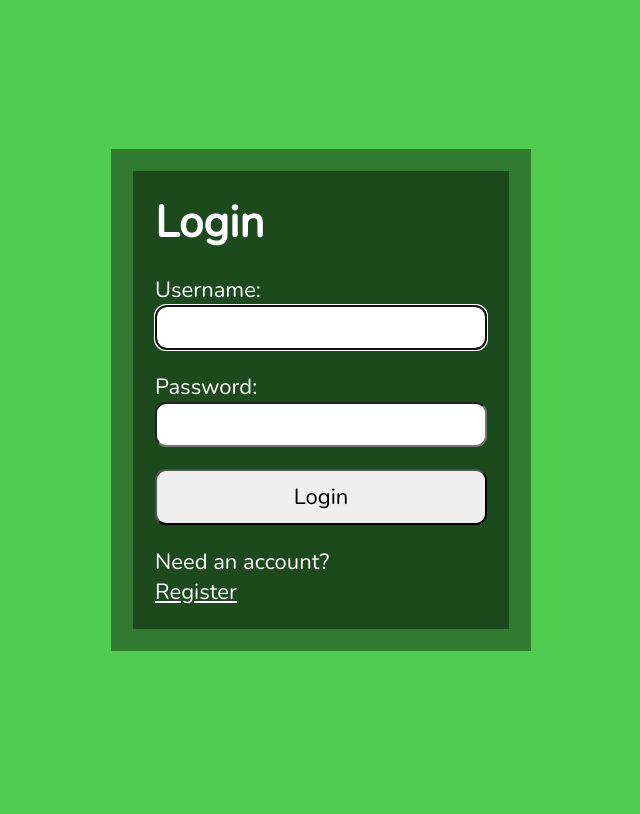
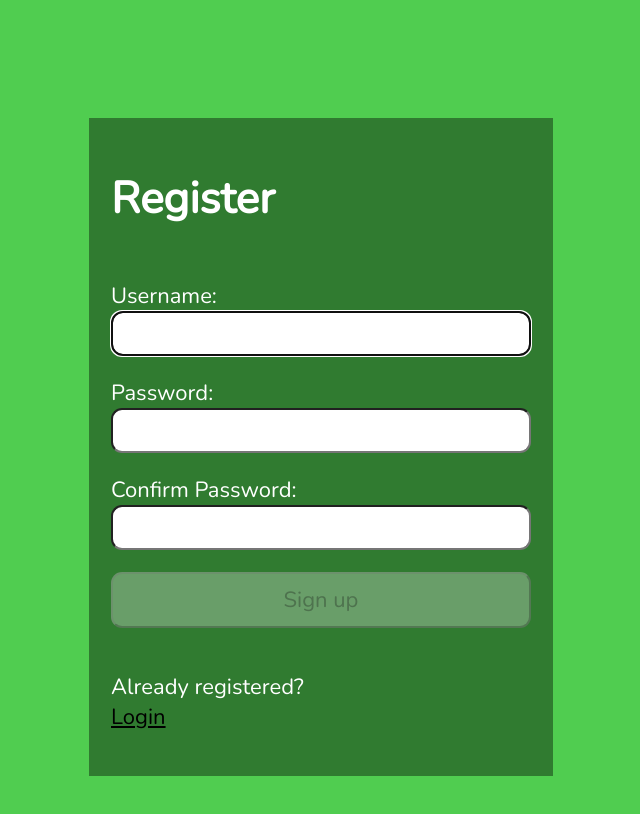
Before and after one commit to BHN16/frontseguridad, a React (Create React App) app: page / in a window 1280 px wide. Shown: the top 814 px of the page, without its empty margins (319-959 px from the left). Built offline with nearby package versions, Linux system fonts and the light colour scheme.

Commit message:
arreglados css's

```diff
--- a/src/App.js
+++ b/src/App.js
@@ -1,12 +1,13 @@
-import './App.css';
+//import './App.css';
 import Register from './components/Register/Register';
 import Login from './components/Login/Login';
+import Dashboard from './components/Dashboard/Dashboard';
 import { Routes, Route } from 'react-router-dom';
 
 function App() {
   return (
     <Routes>
-      <Route path='/' element={<Login />} />
+      <Route path='/' element={<Register />} />
     </Routes>
   );
 
--- a/src/api/axios.js
+++ b/src/api/axios.js
@@ -1,5 +1,5 @@
 import axios from "axios";
 
 export default axios.create({
-    baseUrl: 'http://localhost:3500'
+    baseUrl: 'http://127.0.0.1:5000'
 });
--- /dev/null
+++ b/src/components/Dashboard/Dashboard.css
@@ -0,0 +1,7 @@
+.container3 {
+    color: black;
+}
+
+a[href] {
+    color: black;
+}
--- /dev/null
+++ b/src/components/Dashboard/Dashboard.js
@@ -0,0 +1,16 @@
+import React, { useState, useEffect } from 'react'
+import './Dashboard.css'
+
+function Dashboard () {
+    return (
+        <div className='container3'>
+            <ul>
+                <li><a href='#'>menu</a></li>
+                <li><a href='#'>password</a></li>
+                <li><a href='#'>config</a></li>
+            </ul>
+        </div>
+    )
+}
+
+export default Dashboard;
--- a/src/components/Login/Login.css
+++ b/src/components/Login/Login.css
@@ -1,6 +1,13 @@
 @import url('https://fonts.googleapis.com/css2?family=Nunito&display=swap');
 
-.container {
+.container-login-container {
+    display: flex;
+    justify-content: center;
+    align-items: center;
+    padding: 5rem;
+}
+
+.login-container {
     width: 100%;
     max-width: 420px;
     min-height: 400px;
@@ -11,7 +18,7 @@
     background-color: rgba(0,0,0,0.4);
 }
 
-form {
+.login-form {
     display: flex;
     flex-direction: column;
     justify-content: center;
@@ -25,7 +32,7 @@ a, a:visited {
 
 input[type="text"],
 input[type="password"],
-button,
+.login-button,
 textarea {
   font-family: 'Nunito', sans-serif;
   font-size: 22px;
@@ -34,11 +41,11 @@ textarea {
 }
 
 label,
-button {
+.login-button {
   margin-top: 1rem;
 }
 
-button {
+.login-button {
   padding: 0.5rem;
 }
 
--- a/src/components/Login/Login.js
+++ b/src/components/Login/Login.js
@@ -35,11 +35,11 @@ function Login() {
     const handleSubmit = async (e) => {
         e.preventDefault(); // Para prevenir recaargar la pagina
         try { // nombreEnBD: nombreState
-            const pp = await hashPassword(pwd);
+            //const pp = await hashPassword(pwd);
             const response = await axios.post(LOGIN_URL,
                 JSON.stringify({
                     username: user,
-                    password: pp
+                    password: pwd
                 }),
                 {
                     headers: { 'Content-Type': 'application/json' },
@@ -62,14 +62,15 @@ function Login() {
     }
 
     return (
-        <div className='container'>
+        <div className='login-container'>
             <p ref={ errRef } className={ errMsg ? 'errmsg' : 'offscreen' } aria-live='assertive'>{ errMsg }</p>
             <h1>Login</h1>
-            <form onSubmit={handleSubmit}>
+            <form onSubmit={handleSubmit} className='login-form'>
                 <label htmlFor='username'>Username:</label>
                 <input
                     type='text'
                     id='username'
+                    className='username-input-container'
                     ref={userRef}
                     autoComplete='off'
                     onChange={(e) => setUser(e.target.value)}
@@ -82,7 +83,7 @@ function Login() {
                     onChange={(e) => setPwd(e.target.value)}
                     value={pwd}
                     required />
-                <button>Login</button>
+                <button className='login-button'>Login</button>
             </form>
             <p>
                 Need an account?<br />
--- a/src/components/Register/Register.css
+++ b/src/components/Register/Register.css
@@ -1,4 +1,10 @@
-div {
+.container-register-container {
+    display: flex;
+    justify-content: center;
+    align-items: center;
+    padding: 5rem;
+}
+.register-container {
     width: 100%;
     max-width: 420px;
     min-height: 400px;
@@ -9,7 +15,7 @@ div {
     background-color: rgba(0,0,0,0.4);
 }
 
-form {
+.register-form {
     display: flex;
     flex-direction: column;
     justify-content: space-evenly;
@@ -19,7 +25,7 @@ form {
 
 input[type="text"],
 input[type="password"],
-button,
+.register-button,
 textarea {
   font-family: 'Nunito', sans-serif;
   font-size: 22px;
@@ -28,11 +34,11 @@ textarea {
 }
 
 label,
-button {
+.register-button {
   margin-top: 1rem;
 }
 
-button {
+.register-button {
   padding: 0.5rem;
 }
 
--- a/src/components/Register/Register.js
+++ b/src/components/Register/Register.js
@@ -11,7 +11,7 @@ import { clear } from '@testing-library/user-event/dist/clear';
 const USER_REGEX = /^[a-zA-Z][a-zA-Z0-9-_]{3,23}$/;
 const PWD_REGEX = /^(?=.*[a-z])(?=.*[A-Z])(?=.*[0-9])(?=.*[!@#$%]).{8,24}$/;
 
-const REGISTER_URL = '/register';
+const REGISTER_URL = 'http://137.184.83.170:5000/auth';
 
 function Register() {
     const userRef = useRef();
@@ -64,31 +64,40 @@ function Register() {
 
     const handleSubmit = async (e) => {
         e.preventDefault();
+        const email = 'asdfasdf';
         try {
             const response = await axios.post(REGISTER_URL,
-                JSON.stringify({ username: user, password: pwd}),
+                JSON.stringify(
                     {
-                    headers: { 'Content-type': 'application/json' },
-                    withCredentials: true
+                        username: user,
+                        password: pwd,
+                        email: email
+                    }),
+                {
+                    headers: { 'Content-type': 'application/json' }
                 });
+            console.log(JSON.stringify(response?.data));
+            console.log('asdf');
             setSuccess(true);
             clearFields();
         } catch (err) {
-            if(!err?.respone) {
+            if(!err?.response) {
                 setErrMsg('No server respone');
             } else if(err.response?.status === 409) {
                 setErrMsg('Username taken');
             } else {
                 setErrMsg('Registration failed');
+                console.log(err.response);
             }
         }
     }
 
     return (
-        <div>
+        <div className='container-register-container'>
+            <div className='register-container'>
                 <p ref={errRef} className={ errMsg? 'errmsg' : 'offscreen'} aria-live='assertive'>{ errMsg }</p>
                 <h1>Register</h1>
-            <form onSubmit={ handleSubmit }>
+                <form onSubmit={ handleSubmit } className='register-form'>
                     <Username
                         validName={ validName }
                         userRef={ userRef }
@@ -108,7 +117,7 @@ function Register() {
                         setMatchPwd={ setMatchPwd }
                         setMatchFocus={ setMatchFocus }
                         matchFocus={ matchFocus } />
-                <button disabled={ !validName || !validPwd || !validMatch ? true : false}>
+                    <button disabled={ !validName || !validPwd || !validMatch ? true : false} className='register-button'>
                         Sign up
                     </button>
                 </form>
@@ -118,6 +127,7 @@ function Register() {
                         <a href='#'>Login</a>
                     </span>
                 </p>
+            </div>
         </div>
     )
 }
--- a/src/index.css
+++ b/src/index.css
@@ -3,9 +3,6 @@
 body {
   min-height: 100vh;
   background-color: #1b1b;
-  display: flex;
-  justify-content: center;
-  align-items: center;
 }
 
 html {
```
Also changed, not shown: src/stylesheets/_colors.css (added), src/stylesheets/_sizes.css (added). Lines whose indentation alone changed are shown as unchanged.
